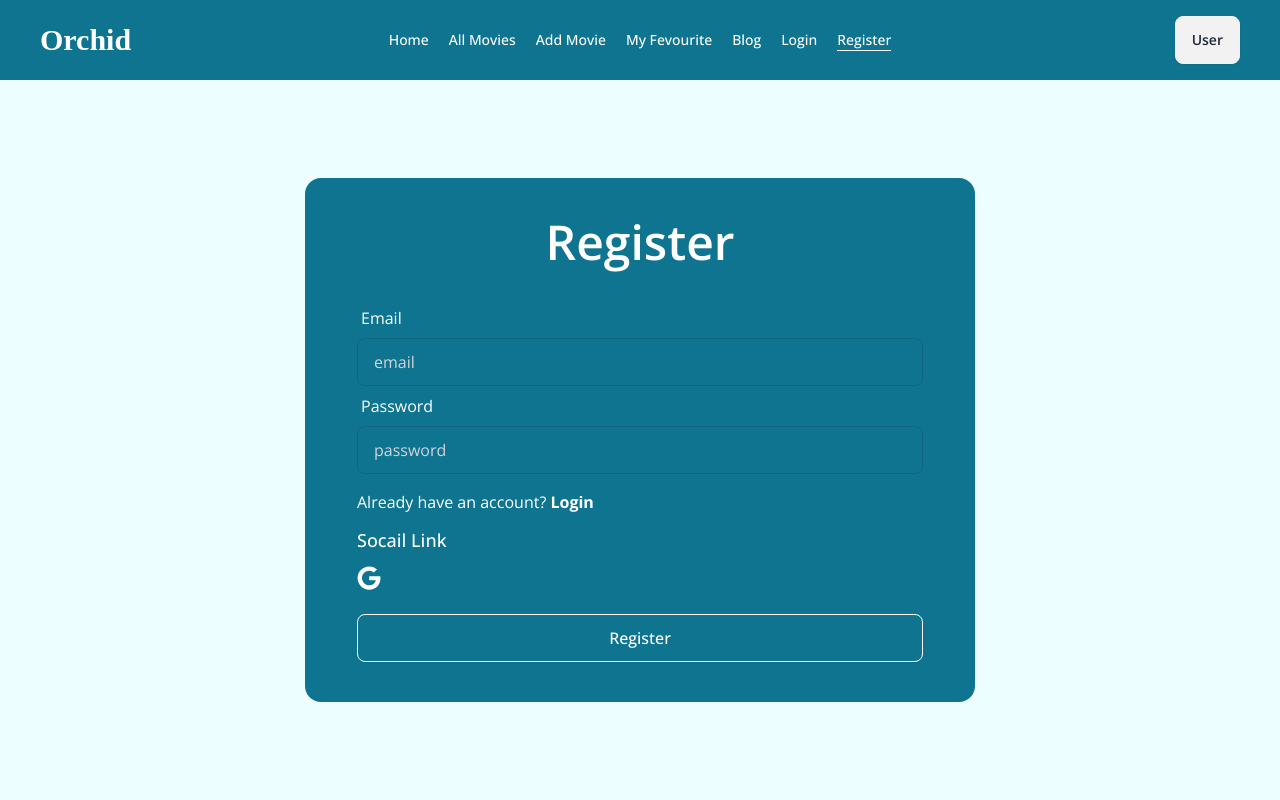
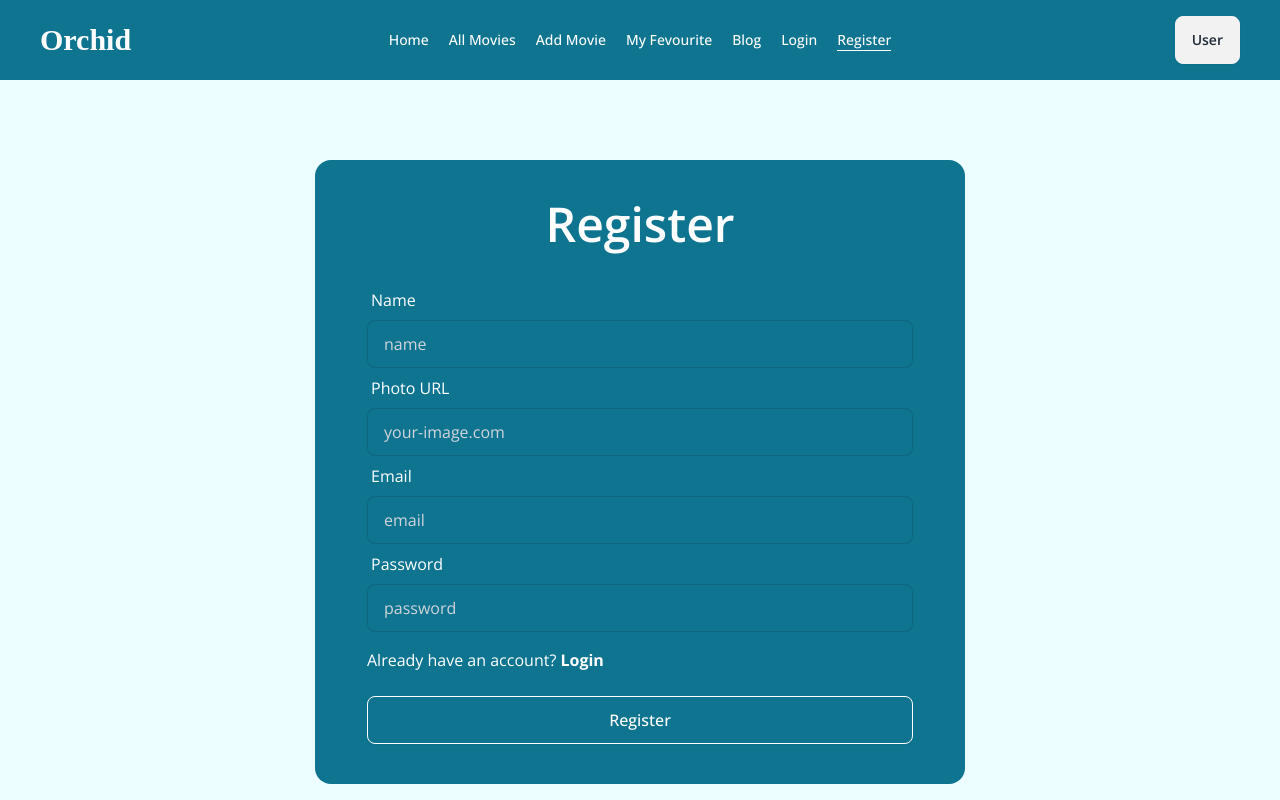
Before and after one commit to sanjitgh/orchid-frontend, a React (Vite) app: page /register in a window 1280 px wide. Shown: the top 800 px of the page. Built offline with nearby package versions, Linux system fonts and the light colour scheme; no server answers; a web font is replaced by a local one.

Commit message:
create context and privet route

```diff
--- a/package.json
+++ b/package.json
@@ -19,6 +19,7 @@
     "react-icons": "^5.4.0",
     "react-rating": "^2.0.5",
     "react-router-dom": "^7.0.2",
+    "react-spinners": "^0.14.1",
     "sort-by": "^1.2.0",
     "sweetalert2": "^11.14.5",
     "swiper": "^11.1.15"
--- a/src/Pages/Register.jsx
+++ b/src/Pages/Register.jsx
@@ -1,22 +1,85 @@
-import { FaGoogle } from "react-icons/fa";
-import { Link } from "react-router-dom";
+import { useContext } from "react";
+import { Link, useLocation, useNavigate } from "react-router-dom";
+import { AuthContext } from "../provaider/AuthProvaider";
+import toast from "react-hot-toast";
 
 const Register = () => {
+  const { createUser, manageProfile } = useContext(AuthContext);
+  const navigate = useNavigate();
+
+  const handelSignUp = (e) => {
+    e.preventDefault();
+    const form = e.target;
+    const name = form.name.value;
+    const image = form.image.value;
+    const email = form.email.value;
+    const password = form.password.value;
+
+    if (password.length < 6) {
+      return toast.error("You need at least 6 character.");
+    }
+    if (!/.*[a-z].*/.test(password)) {
+      return toast.error("You need at least one lowercase letter.");
+    }
+    if (!/.*[A-Z].*/.test(password)) {
+      return toast.error("You need at least one uppercase letter.");
+    }
+    if (!/.*\d.*/.test(password)) {
+      return toast.error("You need at least one number letter.");
+    }
+
+    createUser(email, password)
+      .then((res) => {
+        manageProfile(name, image);
+        navigate("/");
+      })
+      .catch((error) => {
+        console.log(error.message);
+      });
+  };
+
   return (
-    <div className="bg-cyan-50">
+    <div className="bg-cyan-50 py-20 min-h-[90vh] flex justify-center items-center">
       <div className="container mx-auto px-3">
-        <div className="flex justify-center items-center h-[90vh]">
-          <div className="card bg-cyan-700 p-10">
+        <div className="card bg-cyan-700 md:p-10 p-5 max-w-[650px] mx-auto">
           <h1 className="text-center text-white font-semibold text-2xl md:text-5xl mb-8">
             Register
           </h1>
-            <form className=" md:w-[590px] px-3 text-white">
+          <form onSubmit={handelSignUp} className=" px-3 text-white">
+            <div className="form-control">
+              <label className="label">
+                <span className="text-white">Name</span>
+              </label>
+              <input
+                name="name"
+                type="text"
+                autoComplete="off"
+                placeholder="name"
+                className="input input-bordered bg-transparent placeholder:text-gray-300 text-white"
+                required
+              />
+            </div>
+            <div className="form-control">
+              <label className="label">
+                <span className="text-white">Photo URL</span>
+              </label>
+              <input
+                name="image"
+                type="text"
+                autoComplete="off"
+                placeholder="your-image.com"
+                className="input input-bordered bg-transparent placeholder:text-gray-300 text-white"
+                required
+              />
+            </div>
             <div className="form-control">
               <label className="label">
                 <span className="text-white">Email</span>
               </label>
               <input
+                name="email"
                 type="email"
+                autoComplete="off"
                 placeholder="email"
                 className="input input-bordered bg-transparent placeholder:text-gray-300 text-white"
                 required
@@ -27,7 +90,9 @@ const Register = () => {
                 <span className="text-white">Password</span>
               </label>
               <input
+                name="password"
                 type="password"
+                autoComplete="off"
                 placeholder="password"
                 className="input input-bordered bg-transparent placeholder:text-gray-300 text-white"
                 required
@@ -42,10 +107,7 @@ const Register = () => {
                 </Link>
               </p>
             </div>
-              <div className="my-3">
-                <h3 className="text-lg font-medium mb-3">Socail Link</h3>
-                <Link className="text-2xl"><FaGoogle /></Link>
-              </div>
+
             <div className="form-control mt-6">
               <button className="btn bg-transparent border-white hover:bg-transparent text-white text-base font-medium">
                 Register
@@ -55,7 +117,6 @@ const Register = () => {
         </div>
       </div>
     </div>
-    </div>
   );
 };
 
--- /dev/null
+++ b/src/PrivetRoute/PrivetRoute.jsx
@@ -0,0 +1,25 @@
+import { useContext } from "react";
+import { AuthContext } from "../provaider/AuthProvaider";
+import { Navigate, useLocation } from "react-router-dom";
+import { CircleLoader } from "react-spinners";
+
+const PrivetRoute = ({ children }) => {
+  const { user, loading } = useContext(AuthContext);
+  const location = useLocation();
+  if (loading) {
+    return (
+      <div className="flex justify-center items-center min-h-[650px]">
+        <CircleLoader
+        color={"#0E7490"}
+         size={70} />
+      </div>
+    );
+  }
+  if (!user) {
+    return <Navigate state={location.pathname} to={"/login"}></Navigate>;
+  }
+
+  return children;
+};
+
+export default PrivetRoute;
--- a/src/Router/Router.jsx
+++ b/src/Router/Router.jsx
@@ -9,6 +9,7 @@ import MyFevourite from "../Pages/MyFevourite";
 import MovieDetails from "../components/MovieDetails";
 import ErrorPage from "../Pages/ErrorPage";
 import Blog from "../Pages/Blog";
+import PrivetRoute from "../PrivetRoute/PrivetRoute";
 
 const router = createBrowserRouter([
   {
@@ -23,22 +24,38 @@ const router = createBrowserRouter([
       },
       {
         path: "/allmovies",
-        element: <AllMovies></AllMovies>,
+        element: (
+          <PrivetRoute>
+            <AllMovies></AllMovies>
+          </PrivetRoute>
+        ),
         loader: () => fetch("http://localhost:5000/movies"),
       },
       {
         path: "/allmovies/moviedetails/:id",
-        element: <MovieDetails></MovieDetails>,
+        element: (
+          <PrivetRoute>
+            <MovieDetails></MovieDetails>
+          </PrivetRoute>
+        ),
         loader: ({ params }) =>
           fetch(`http://localhost:5000/movies/${params.id}`),
       },
       {
         path: "/addmovie",
-        element: <AddMovie></AddMovie>,
+        element: (
+          <PrivetRoute>
+            <AddMovie></AddMovie>
+          </PrivetRoute>
+        ),
       },
       {
         path: "/myfevourite",
-        element: <MyFevourite></MyFevourite>,
+        element: (
+          <PrivetRoute>
+            <MyFevourite></MyFevourite>
+          </PrivetRoute>
+        ),
       },
       {
         path: "/blog",
--- a/src/components/Header.jsx
+++ b/src/components/Header.jsx
@@ -1,6 +1,9 @@
+import { useContext } from "react";
 import { Link, NavLink } from "react-router-dom";
+import { AuthContext } from "../provaider/AuthProvaider";
 
 const Header = () => {
+  const { handelLogout, user } = useContext(AuthContext);
   const links = (
     <>
       <NavLink
@@ -43,6 +46,7 @@ const Header = () => {
       >
         Blog
       </NavLink>
+
       <NavLink
         className={({ isActive }) =>
           isActive ? "border-b-white border-b" : ""
@@ -59,6 +63,7 @@ const Header = () => {
       >
         Register
       </NavLink>
+      {user ? <NavLink onClick={handelLogout}>Logout</NavLink> : ""}
     </>
   );
   return (
@@ -93,7 +98,9 @@ const Header = () => {
         </Link>
       </div>
       <div className="navbar-center hidden lg:flex">
-        <ul className="menu menu-horizontal px-1 gap-5 font-medium">{links}</ul>
+        <ul className="menu menu-horizontal px-1 gap-5 font-medium items-center">
+          {links}
+        </ul>
       </div>
       <div className="navbar-end">
         <a className="btn">User</a>
--- a/src/firebase/firebase.config.js
+++ b/src/firebase/firebase.config.js
@@ -17,4 +17,4 @@ const firebaseConfig = {
 // Initialize Firebase
 const app = initializeApp(firebaseConfig);
 // Initialize Firebase Authentication and get a reference to the service
-const auth = getAuth(app);
+export const auth = getAuth(app);
--- a/src/main.jsx
+++ b/src/main.jsx
@@ -1,11 +1,14 @@
-import { StrictMode } from 'react'
-import { createRoot } from 'react-dom/client'
-import './index.css'
-import { RouterProvider } from 'react-router-dom'
-import Router from './Router/Router.jsx'
+import { StrictMode } from "react";
+import { createRoot } from "react-dom/client";
+import "./index.css";
+import { RouterProvider } from "react-router-dom";
+import Router from "./Router/Router.jsx";
+import AuthProvaider from "./provaider/AuthProvaider.jsx";
 
-createRoot(document.getElementById('root')).render(
+createRoot(document.getElementById("root")).render(
   <StrictMode>
-    <RouterProvider router={Router}></RouterProvider>
-  </StrictMode>,
-)
+    <AuthProvaider>
+      <RouterProvider router={Router}></RouterProvider>
+    </AuthProvaider>
+  </StrictMode>
+);
--- /dev/null
+++ b/src/provaider/AuthProvaider.jsx
@@ -0,0 +1,75 @@
+import {
+  createUserWithEmailAndPassword,
+  GoogleAuthProvider,
+  onAuthStateChanged,
+  signInWithEmailAndPassword,
+  signInWithPopup,
+  signOut,
+  updateProfile,
+} from "firebase/auth";
+import { createContext, useEffect, useState } from "react";
+import { auth } from "../firebase/firebase.config";
+
+export const AuthContext = createContext(null);
+
+const AuthProvaider = ({ children }) => {
+  const [user, setUser] = useState(null);
+  const [loading, setLoading] = useState(true);
+  const googleProvaider = new GoogleAuthProvider();
+
+  const createUser = (email, password) => {
+    return createUserWithEmailAndPassword(auth, email, password);
+  };
+
+  const handelLogin = (email, password) => {
+    return signInWithEmailAndPassword(auth, email, password);
+  };
+
+  const handelGoogleLogin = () => {
+    return signInWithPopup(auth, googleProvaider);
+  };
+
+  const manageProfile = (name, image) => {
+    return updateProfile(auth.currentUser, {
+      displayName: name,
+      photoURL: image,
+    });
+  };
+
+  const handelLogout = () => {
+    return signOut(auth);
+  };
+
+  const userInfo = {
+    user,
+    loading,
+    createUser,
+    handelLogin,
+    manageProfile,
+    handelGoogleLogin,
+    handelLogout,
+    user,
+    setUser,
+  };
+
+  useEffect(() => {
+    const unsubscribe = onAuthStateChanged(auth, (currentUser) => {
+      console.log(currentUser);
+      if (currentUser) {
+        setUser(currentUser);
+      } else {
+        setUser(null);
+      }
+      setLoading(false);
+
+      return () => {
+        unsubscribe();
+      };
+    });
+  }, []);
+  return (
+    <AuthContext.Provider value={userInfo}>{children}</AuthContext.Provider>
+  );
+};
+
+export default AuthProvaider;
```
Also changed, not shown: src/Pages/Login.jsx (+43 -6 lines), 1 other file (tests, documents, lock files or other folders). Lines whose indentation alone changed are shown as unchanged.
